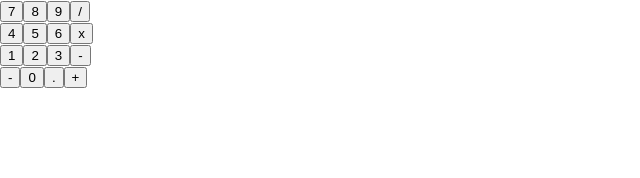
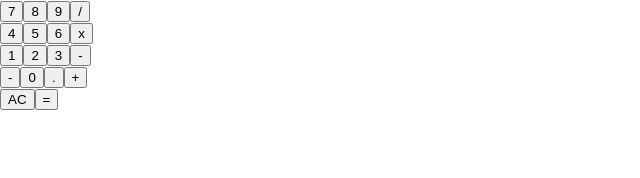
Before and after one commit to AmitAmitSari/calculator, a React (Create React App) app in the folder calculator/: page / in a window 1280 px wide. Shown: the top 178 px of the page, without its empty margins (0-640 px from the left). Built offline with nearby package versions, Linux system fonts and the light colour scheme; the HTML template or start-up script is replaced by a standard one.

Commit message:
Add AC and =.

```diff
--- a/calculator/src/Calculator.js
+++ b/calculator/src/Calculator.js
@@ -18,7 +18,7 @@ function createCreateOperationButton(number, setOperation, setPrevNumber, setNum
 
 function Caclulator() {
   let [prevNumber, setPrevNumber] = useState(null);
-  let [operation, setOperation] = useState({sign: null, func: (x, y) => {} });
+  let [operation, setOperation] = useState({sign: null, func: null });
   let [number, setNumber] = useState(null);
 
   let createOperationButton = createCreateOperationButton(number, setOperation, setPrevNumber, setNumber)
@@ -33,21 +33,36 @@ function Caclulator() {
       <div> { operating ? operation.func(prevNumber, number) : null } </div>
       <div>
         { [7, 8, 9].map(num => createNumberButton(num, number, setNumber)) }
-        { createOperationButton('/', (x, y) => {return x / y}) }
+        { createOperationButton('/', (x, y) => x / y) }
       </div>
       <div>
         { [4, 5, 6].map(num => createNumberButton(num, number, setNumber)) }
-        { createOperationButton('x', (x, y) => {return x * y}) }
+        { createOperationButton('x', (x, y) => x * y) }
       </div>
       <div>
         { [1, 2, 3].map(num => createNumberButton(num, number, setNumber)) }
-        { createOperationButton('-', (x, y) => {return x - y}) }
+        { createOperationButton('-', (x, y) => x - y) }
       </div>
       <div>
         <button>-</button>
         { createNumberButton(0, number, setNumber) }
         <button>.</button>
-        { createOperationButton('+', (x, y) => {return x + y}) }
+        { createOperationButton('+', (x, y) => x + y) }
+      </div>
+      <div>
+          <button onClick={() => {
+              setNumber(null);
+              setPrevNumber(null);
+              setOperation({sign: null, func: null});
+          }}>AC</button>
+          <button onClick={() => {
+              if (!operating) {
+                  return;
+              }
+              setNumber(operation.func(prevNumber, number));
+              setPrevNumber(null);
+              setOperation({sign: null, func: null});
+          }}>=</button>
       </div>
     </div>
   );
```
